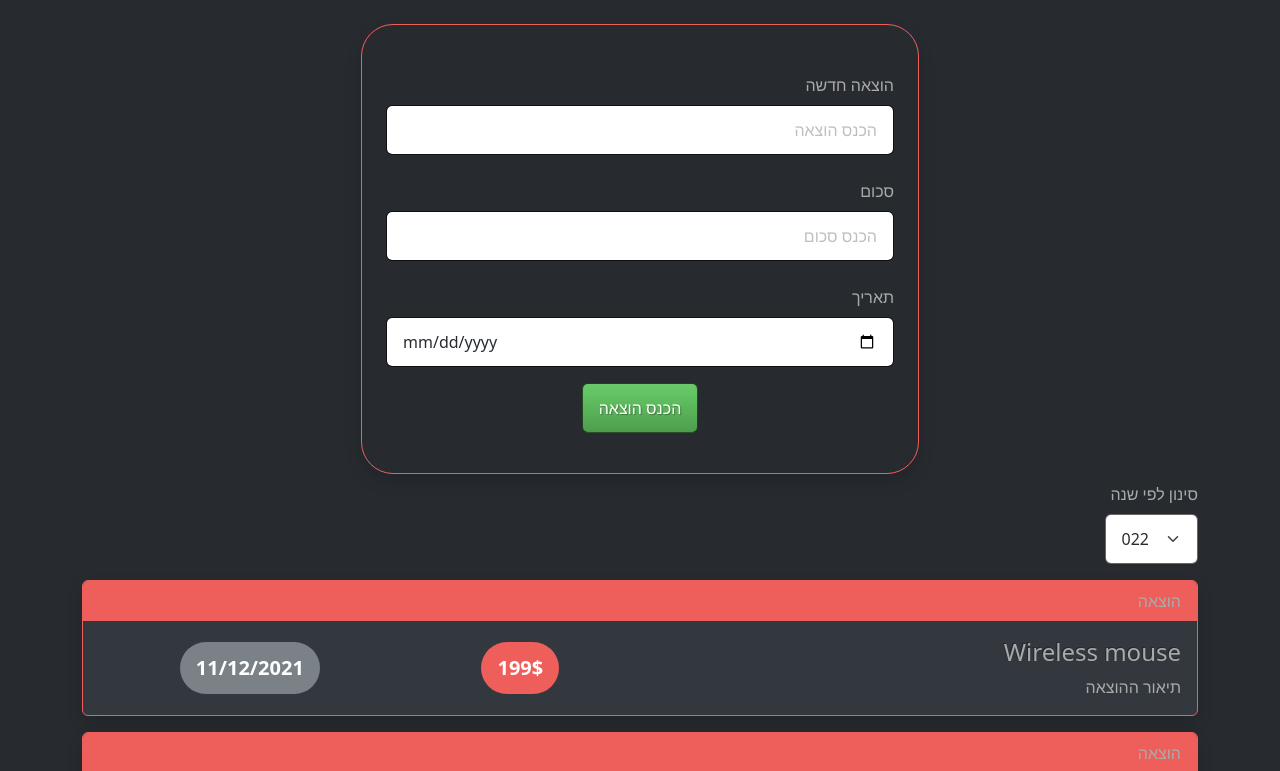
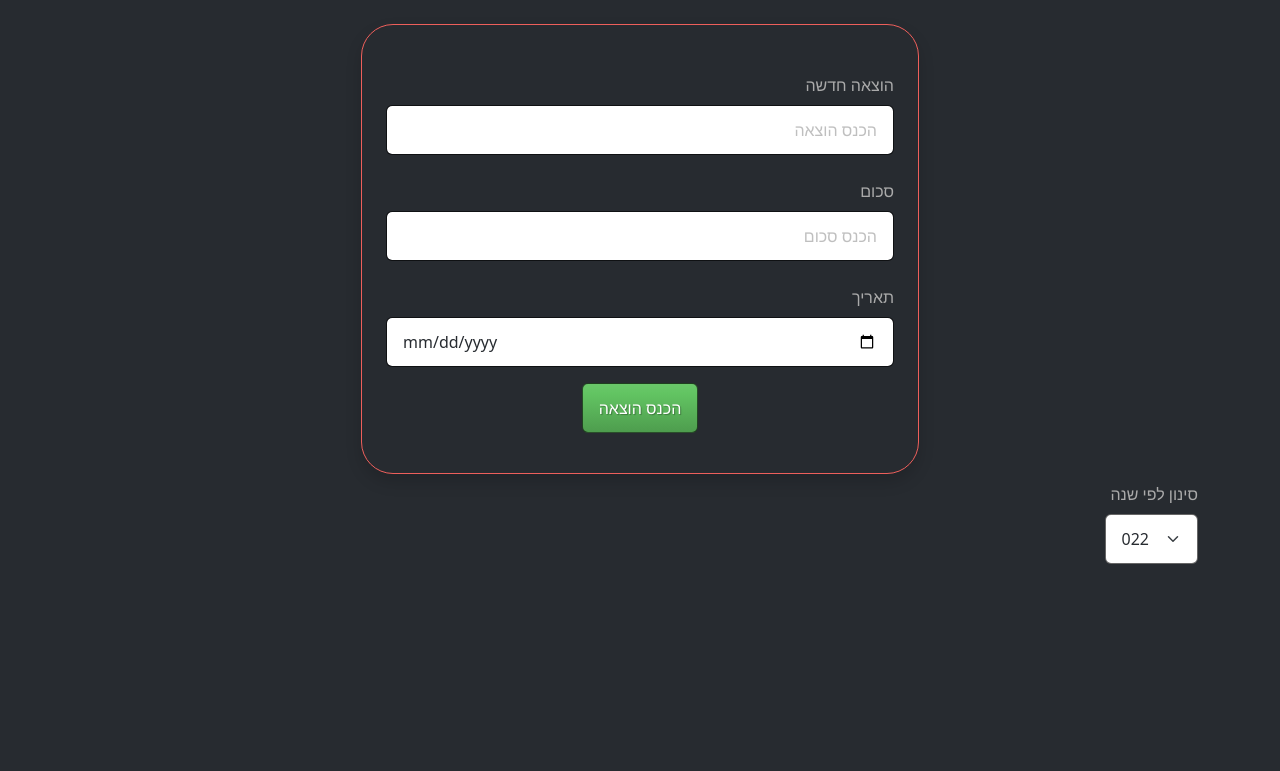
Before and after one commit to Yinon-bar/Expence-tracker, a React (Create React App) app: page / in a window 1280 px wide. Shown: the top 771 px of the page. Built offline with nearby package versions, Linux system fonts and the light colour scheme.

Commit message:
dynamic content

```diff
--- a/src/Components/ExpenceList.js
+++ b/src/Components/ExpenceList.js
@@ -9,11 +9,16 @@ function ExpenceList(props) {
     setYear(selectedYear);
   };
 
+  const filteredExpenses = props.expensesArr.filter((expense) => {
+    // console.log(expense);
+    return expense.date.getFullYear().toString() === year;
+  });
+
   return (
     <div>
       <h3>{year}</h3>
       <ExpensesFilter filterChanged={filterChanged} />
-      {props.expensesArr.map((obj) => (
+      {filteredExpenses.map((obj) => (
         <ExpenseItem key={+obj.id} data={obj} />
       ))}
     </div>
```
